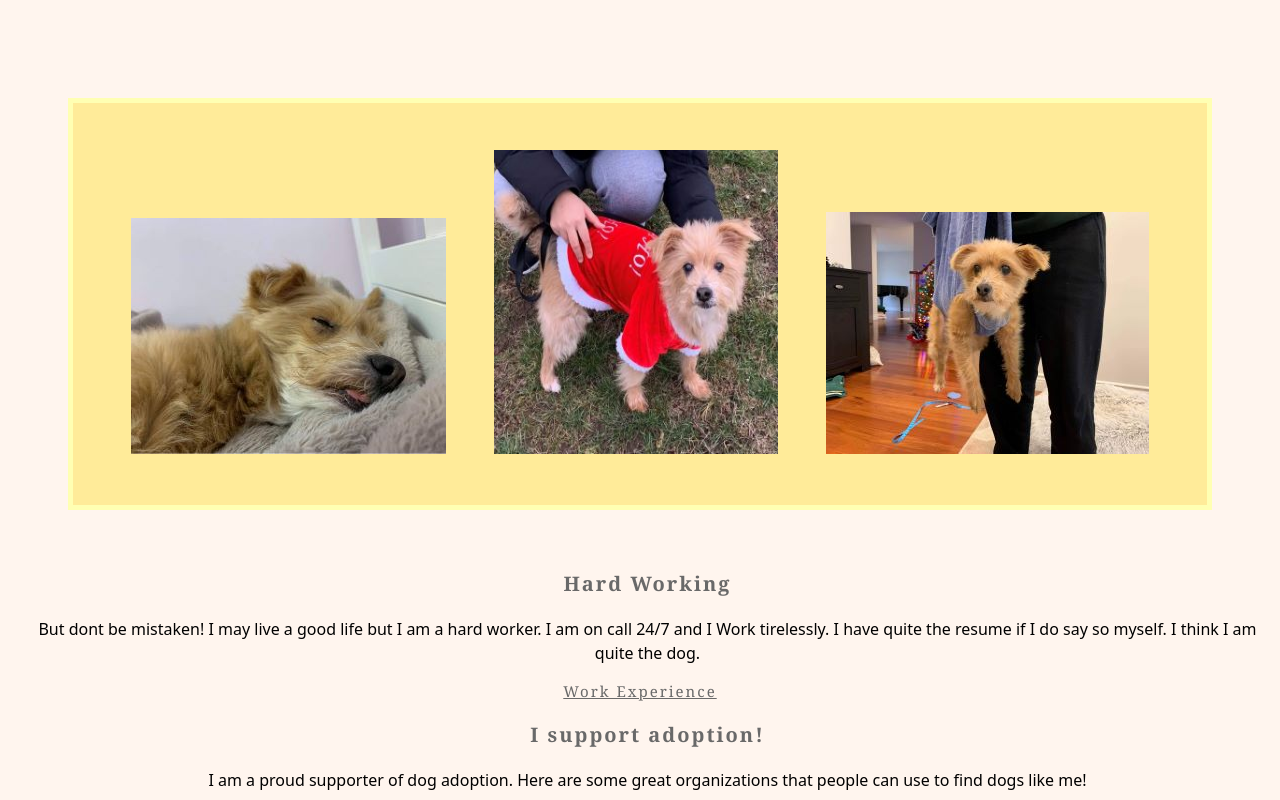
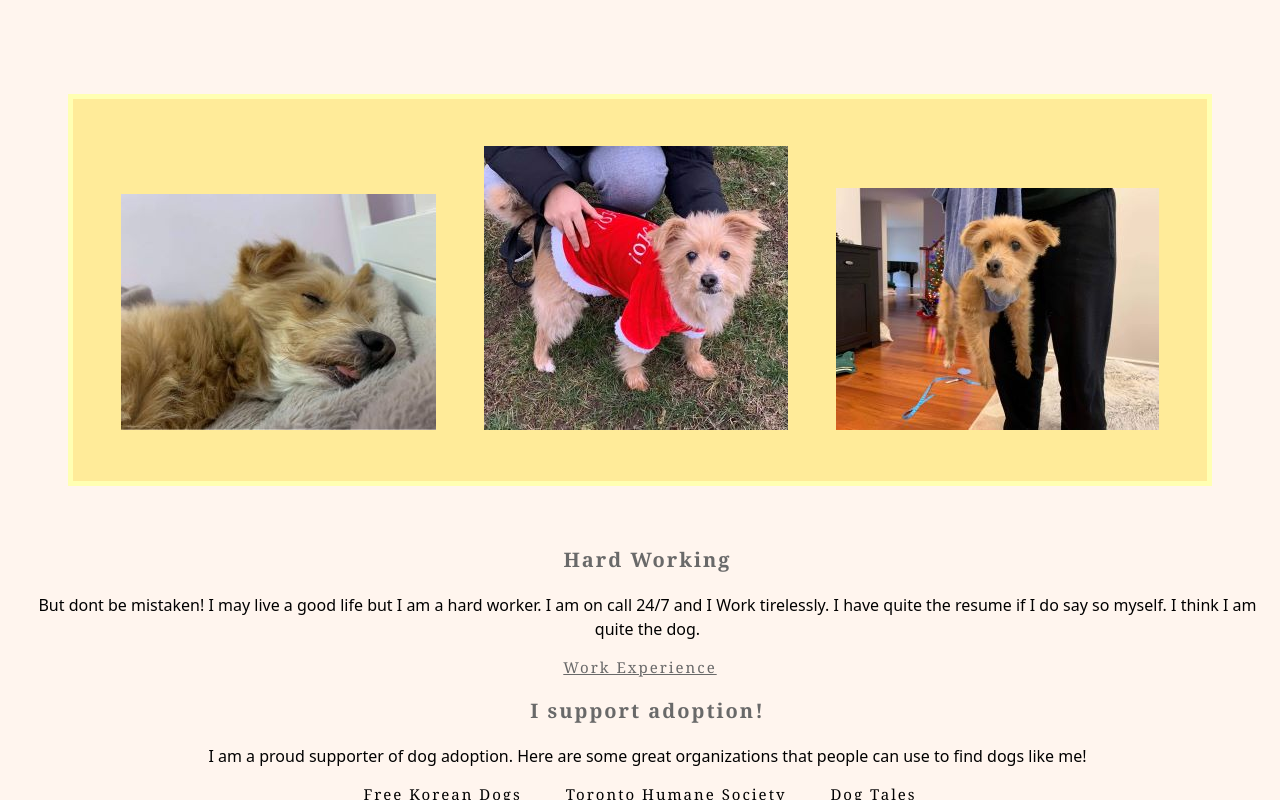
Before and after one commit to MengjieDai7/MengjieDai7.github.io, a plain HTML site: page index.html in a window 1280 px wide. Shown: the part 983-1783 px from the top of the page. Drawn offline with Linux system fonts and the light colour scheme.

Commit message:
Update index.html

```diff
--- a/index.html
+++ b/index.html
@@ -16,10 +16,10 @@
 <div class = "intro">
 <!-- Put them under the same class so I can format them together under CSS -->
 <!-- ImageOption. Below is one photo that was resized outside of HTML (1 out of 5) -->
-<img id ="img1" src="Pictures/IMG_4973_resized.jpg" alt="Dog Picture" width="187" height="232">
+<img id ="img1" src="Pictures/IMG_4973_resized.jpg" alt="Dog Picture">
 <!-- Technically the Skyler title is also an image as well but it was more for a visual flair -->
 <!-- I wrote the name in paint and made the background of paint the same shade as the background of this box -->
-<img id ="skyler" src="Pictures/Skyler_resized.png" width="420" alt= "Dog Name" height="236">
+<img id ="skyler" src="Pictures/Skyler_resized.png" width="420" alt= "Dog Name">
 </div>
 
 <div class = "bio">
@@ -41,11 +41,11 @@
 <div class = "photo">
 <!-- Classed everything together so I can format the pictures together -->
 <!-- ImageOption. Below are three photos that were resized outside of HTML (2 out of 5)-->
-	<img id ="img2" src="Pictures/IMG_3739_Resized.jpg" alt="Dog Sleeping" width="315" height="236">
+	<img id ="img2" src="Pictures/IMG_3739_Resized.jpg" alt="Dog Sleeping">
 <!-- ImageOption. Below are three photos that were resized outside of HTML (3 out of 5)-->
-	<img id ="img3" src="Pictures/IMG_2948_resized.jpg" alt="Dog Christmas Costume" width="284" height="304">
+	<img id ="img3" src="Pictures/IMG_2948_resized.jpg" alt="Dog Christmas Costume">
 <!-- ImageOption. Below are three photos that were resized outside of HTML (4 out of 5)-->
-	<img id ="img4" src="Pictures/IMG_6324_resized.jpg" alt="Dog hovering" width="323" height="242">
+	<img id ="img4" src="Pictures/IMG_6324_resized.jpg" alt="Dog hovering">
 </div>
 
 <h3>Hard Working</h3>
```
